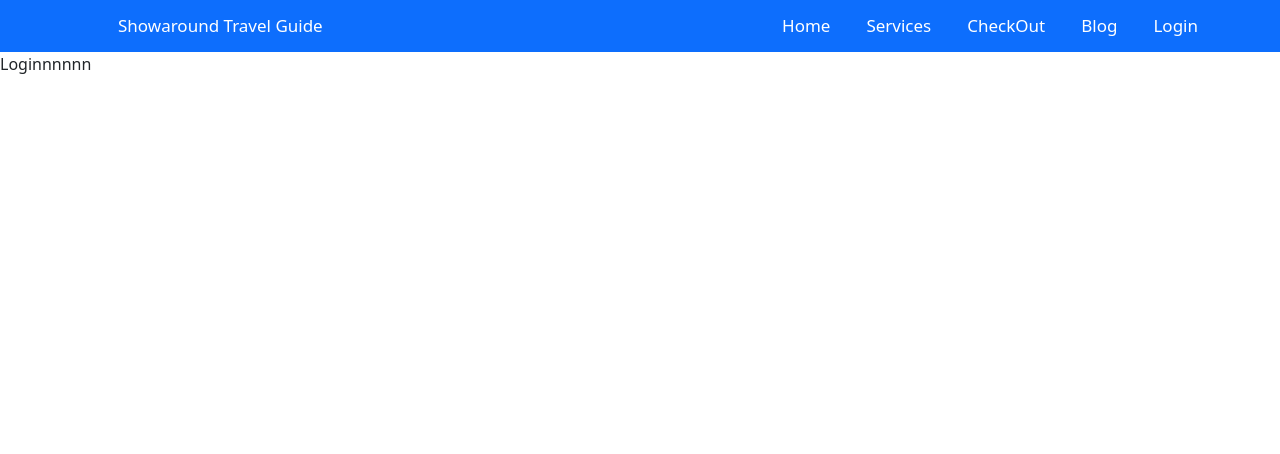
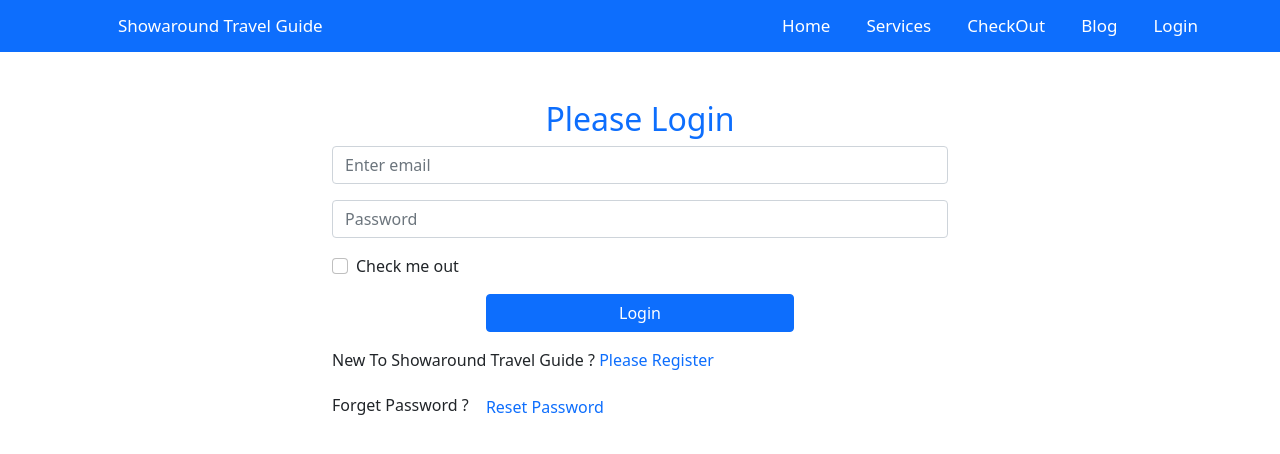
Before and after one commit to Nijumdip/showaround-travel-guide-client-assignment-10, a React (Create React App) app: page /login in a window 1280 px wide. Shown: the top 454 px of the page. Built offline with nearby package versions, Linux system fonts and the light colour scheme.

Commit message:
added login form

```diff
--- a/src/Components/Pages/Login/Login.js
+++ b/src/Components/Pages/Login/Login.js
@@ -1,10 +1,30 @@
 import React from 'react';
+import { Button, Form } from 'react-bootstrap';
+import { Link } from 'react-router-dom';
 
 const Login = () => {
     return (
-        <div>
-        Loginnnnnn
-        </div>
+        <div className="container w-50 mx-auto m-5">
+      <h2  className="text-primary text-center ">Please Login</h2>
+      <Form>
+        <Form.Group className="mb-3" controlId="formBasicEmail">
+          <Form.Control type="email" placeholder="Enter email" required/>
+
+        </Form.Group>
+
+        <Form.Group className="mb-3" controlId="formBasicPassword">
+          <Form.Control type="password" placeholder="Password" required/>
+        </Form.Group>
+        <Form.Group className="mb-3" controlId="formBasicCheckbox">
+          <Form.Check type="checkbox" label="Check me out" />
+        </Form.Group>
+        <Button  variant="primary w-50 d-block mx-auto mb-3" type="submit">
+            Login
+        </Button>
+      </Form>
+      <p>New To Showaround Travel Guide ? <Link to='/register' className="text-primary text-decoration-none">Please Register</Link></p>
+      <p>Forget Password ? <button  className="btn btn-link text-primary text-decoration-none">Reset Password</button></p>
+    </div>
     );
 };
 
```
